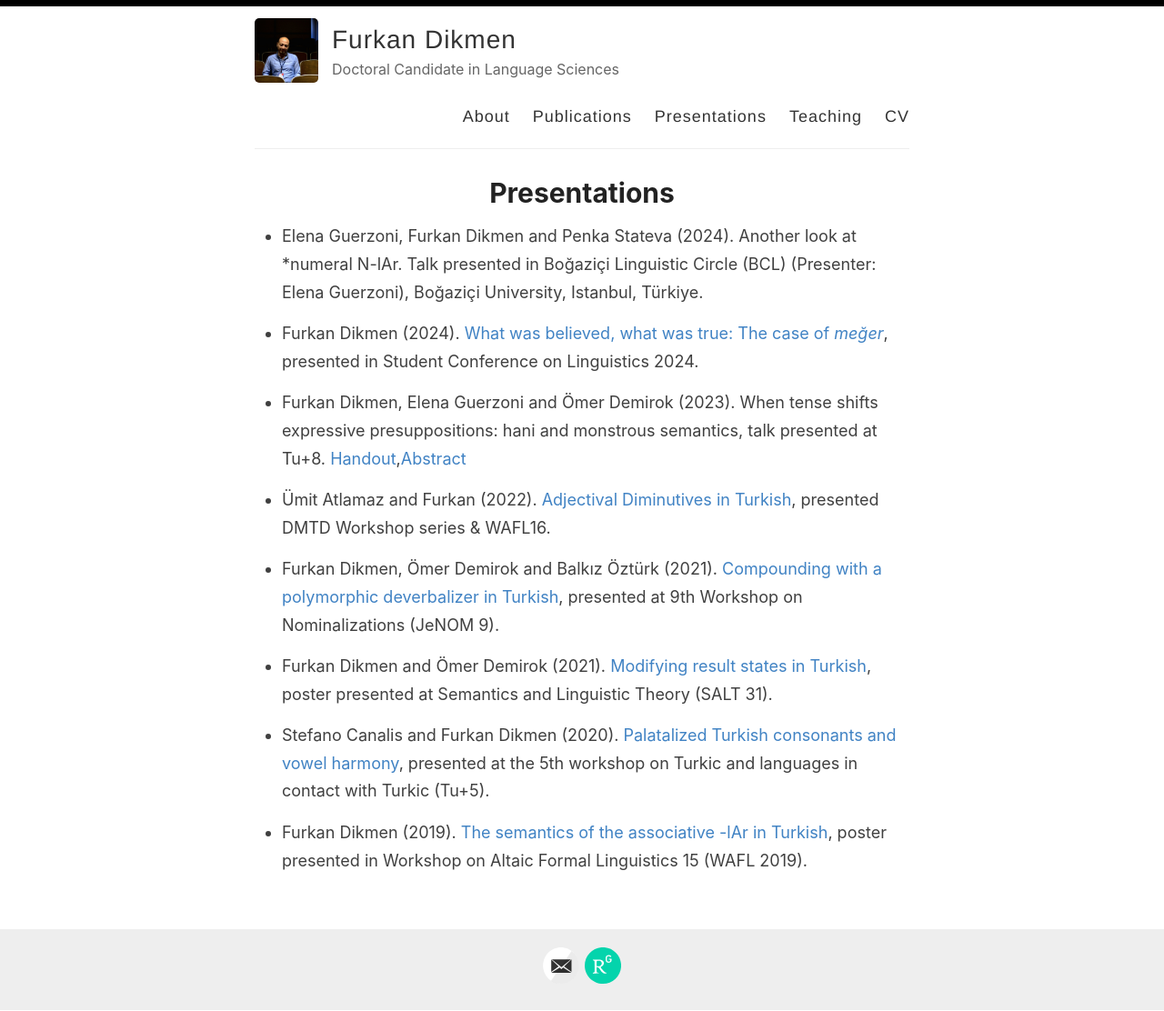
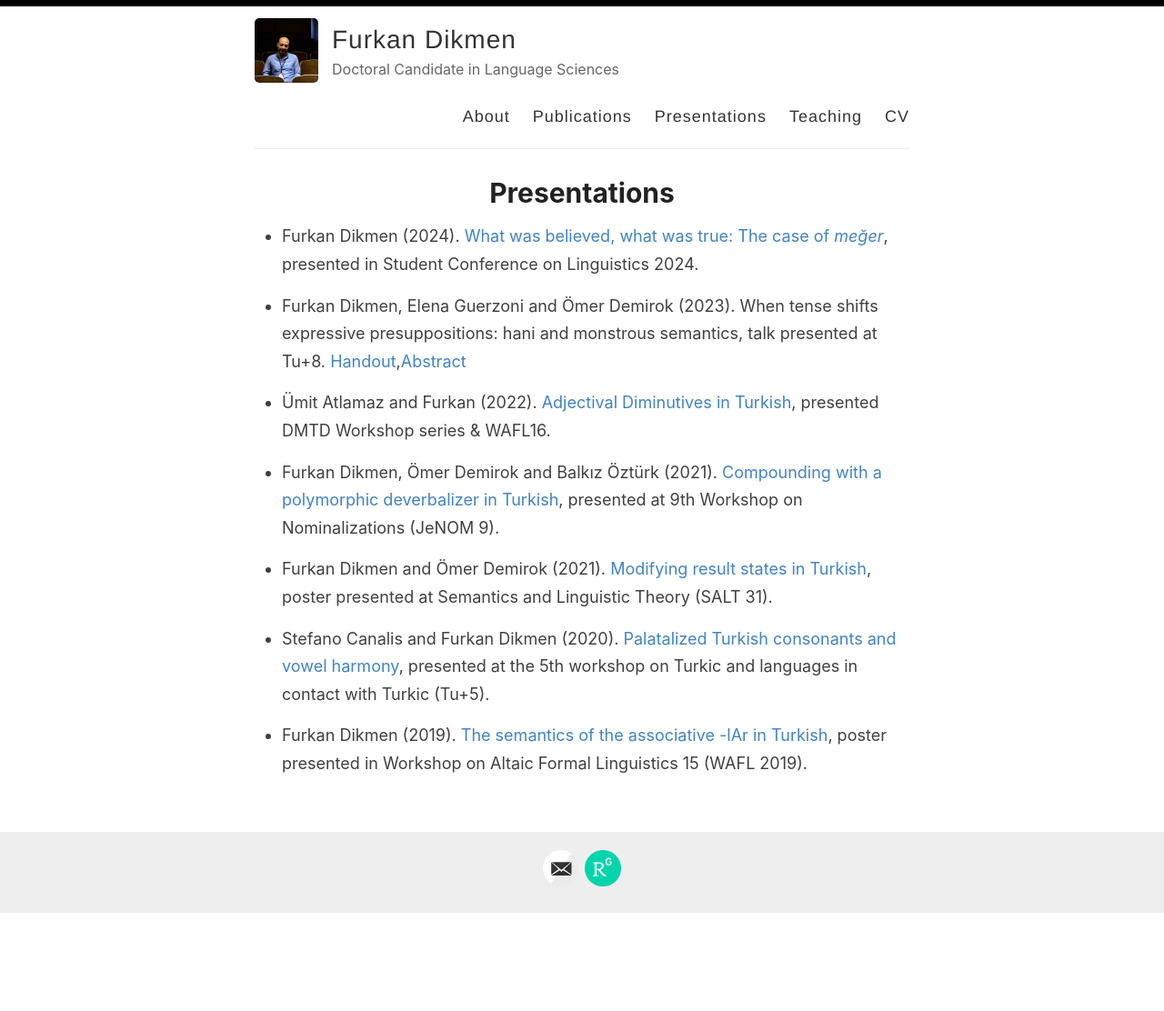
Before and after one commit to furkandikmen/furkandikmen.github.io, a Jekyll site: the page built from _pages/presentations.md, in a window 1280 px wide. Shown: the whole page at 91% size. Built offline with Jekyll 4.4.1, drawn with Linux system fonts in a browser that asks for light colours; after the commit the page ends 1005 px from its top, so only the background shows below that.

Commit message:
Update presentations.md

```diff
--- a/_pages/presentations.md
+++ b/_pages/presentations.md
@@ -4,8 +4,6 @@ title: Presentations
 permalink: /presentations/
 ---
 
-
-- Elena Guerzoni, Furkan Dikmen and Penka Stateva (2024). Another look at *numeral N-lAr. Talk presented in Boğaziçi Linguistic Circle (BCL) (Presenter: Elena Guerzoni), Boğaziçi University, Istanbul, Türkiye.
 
 - Furkan Dikmen (2024). [What was believed, what was true: The case of _meğer_](https://furkandikmen.com/assets/presentations/SCOL24.pdf){:target="_blank" rel="noopener noreferrer"}, presented in Student Conference on Linguistics 2024.
 
```
